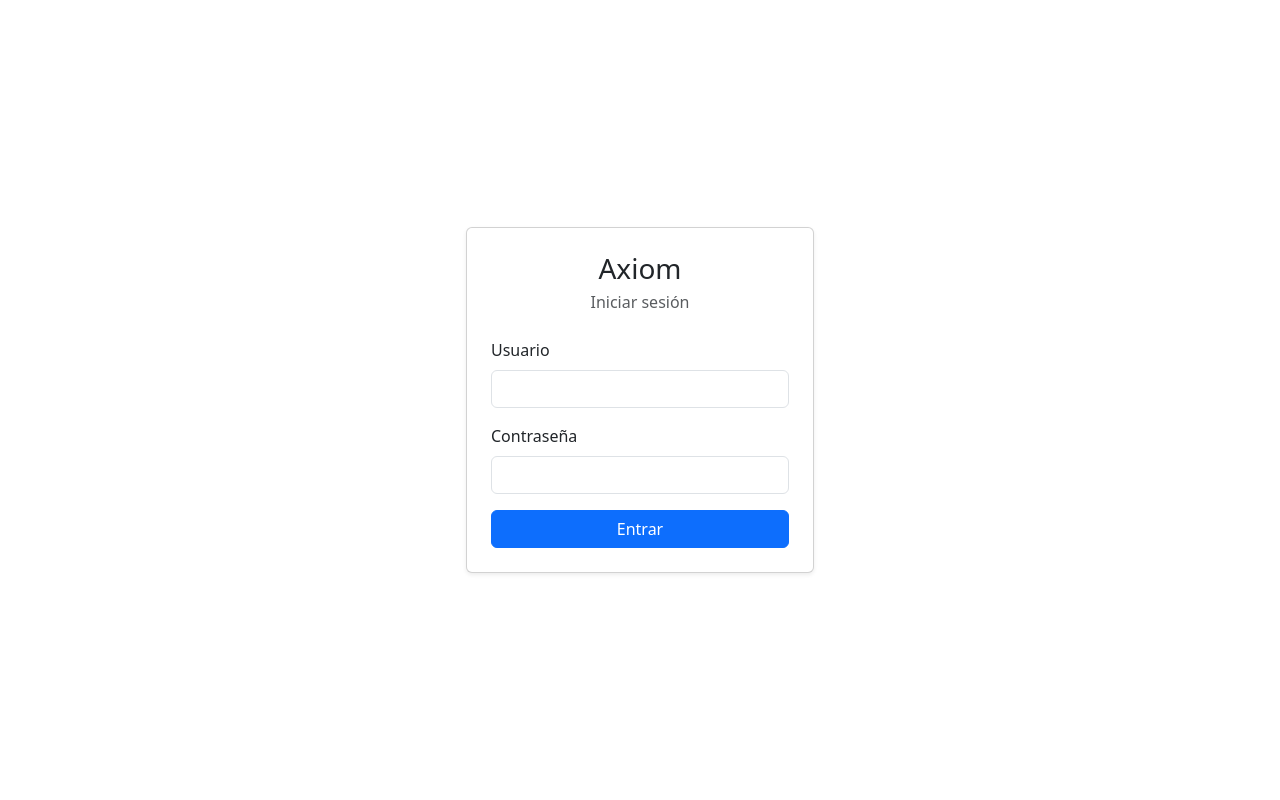
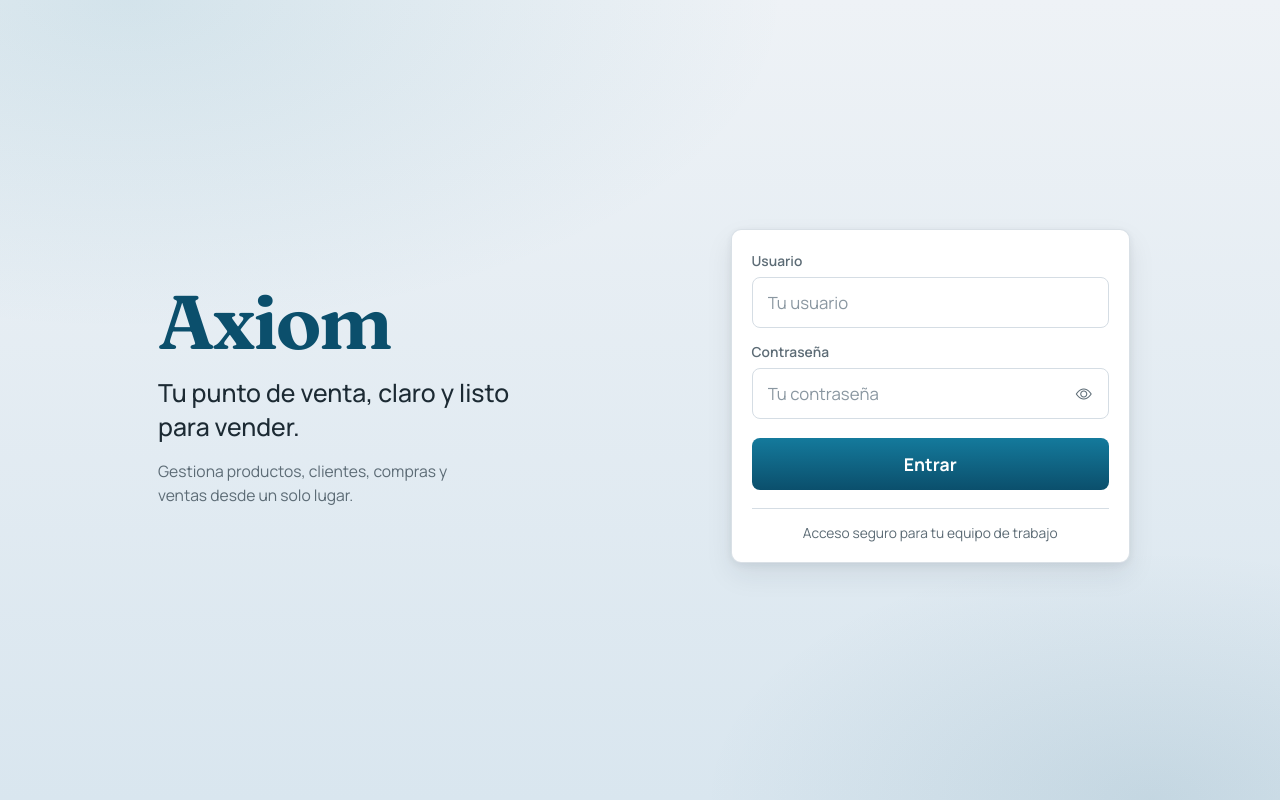
Before and after one commit to octavio0046/AxiomWeb, an Angular app: page /login in a window 1280 px wide. Built offline with nearby package versions, Linux system fonts and the light colour scheme.

Commit message:
[ADD]: login style

```diff
--- a/src/app/pages/login/login.html
+++ b/src/app/pages/login/login.html
@@ -1,39 +1,58 @@
-<div class="container min-vh-100 d-flex align-items-center justify-content-center">
-  <div class="row justify-content-center w-100">
-    <div class="col-12 col-sm-8 col-md-5 col-lg-4">
-      <div class="card shadow-sm">
-        <div class="card-body p-4">
-          <h1 class="h3 text-center mb-1">Axiom</h1>
-          <p class="text-center text-muted mb-4">Iniciar sesión</p>
+<div class="login-page">
+  <div class="login-shell">
+    <section class="login-brand" aria-label="Axiom">
+      <h1 class="login-brand__name">Axiom</h1>
+      <p class="login-brand__tagline">Tu punto de venta, claro y listo para vender.</p>
+      <p class="login-brand__note">
+        Gestiona productos, clientes, compras y ventas desde un solo lugar.
+      </p>
+    </section>
+
+    <section class="login-card" aria-label="Iniciar sesión">
+      <h2 class="login-card__title">Axiom</h2>
 
       @if (error()) {
-            <div class="alert alert-danger py-2" role="alert">{{ error() }}</div>
+        <div class="login-alert" role="alert">{{ error() }}</div>
       }
 
       <form [formGroup]="form" (ngSubmit)="submit()">
-            <div class="mb-3">
-              <label class="form-label" for="username">Usuario</label>
+        <div class="login-field">
+          <label for="username">Usuario</label>
           <input
             id="username"
             type="text"
-                class="form-control"
+            class="login-input"
+            [class.is-invalid]="form.controls.username.touched && form.controls.username.invalid"
             formControlName="username"
             autocomplete="username"
+            placeholder="Tu usuario"
           />
         </div>
 
-            <div class="mb-3">
-              <label class="form-label" for="password">Contraseña</label>
+        <div class="login-field">
+          <label for="password">Contraseña</label>
+          <div class="login-password">
             <input
               id="password"
-                type="password"
-                class="form-control"
+              [type]="showPassword() ? 'text' : 'password'"
+              class="login-input"
+              [class.is-invalid]="form.controls.password.touched && form.controls.password.invalid"
               formControlName="password"
               autocomplete="current-password"
+              placeholder="Tu contraseña"
             />
+            <button
+              type="button"
+              class="login-password__toggle"
+              (click)="togglePassword()"
+              [attr.aria-label]="showPassword() ? 'Ocultar contraseña' : 'Mostrar contraseña'"
+            >
+              <i class="bi" [class.bi-eye]="!showPassword()" [class.bi-eye-slash]="showPassword()"></i>
+            </button>
+          </div>
         </div>
 
-            <button type="submit" class="btn btn-primary w-100" [disabled]="loading()">
+        <button type="submit" class="login-submit" [disabled]="loading()">
           @if (loading()) {
             Ingresando...
           } @else {
@@ -41,8 +60,9 @@
           }
         </button>
       </form>
+
+      <div class="login-divider" aria-hidden="true"></div>
+      <p class="login-footnote">Acceso seguro para tu equipo de trabajo</p>
+    </section>
   </div>
 </div>
-    </div>
-  </div>
-</div>
--- /dev/null
+++ b/src/app/pages/login/login.scss
@@ -0,0 +1,269 @@
+:host {
+  --login-bg: #eef2f6;
+  --login-bg-accent: #d9e6ef;
+  --login-brand: #0b4f6c;
+  --login-brand-soft: #147a9c;
+  --login-ink: #1c2a33;
+  --login-muted: #5c6b75;
+  --login-card: #ffffff;
+  --login-border: #d5dde4;
+  --login-focus: #0b4f6c;
+  --login-danger: #b42318;
+  --login-radius: 10px;
+  --login-shadow: 0 2px 8px rgba(28, 42, 51, 0.08), 0 12px 28px rgba(28, 42, 51, 0.08);
+
+  display: block;
+  min-height: 100vh;
+  font-family: 'Manrope', sans-serif;
+  color: var(--login-ink);
+  background:
+    radial-gradient(1200px 600px at 10% 0%, rgba(20, 122, 156, 0.12), transparent 55%),
+    radial-gradient(900px 500px at 90% 100%, rgba(11, 79, 108, 0.1), transparent 50%),
+    linear-gradient(180deg, var(--login-bg) 0%, var(--login-bg-accent) 100%);
+}
+
+.login-page {
+  min-height: 100vh;
+  display: grid;
+  place-items: center;
+  padding: 2rem 1.25rem 2.5rem;
+}
+
+.login-shell {
+  width: min(980px, 100%);
+  display: grid;
+  grid-template-columns: 1.15fr 0.85fr;
+  gap: 2.5rem;
+  align-items: center;
+}
+
+.login-brand {
+  padding-inline: 0.5rem 1rem;
+  animation: loginRise 0.7s ease both;
+}
+
+.login-brand__name {
+  margin: 0;
+  font-family: 'Fraunces', Georgia, serif;
+  font-size: clamp(3.4rem, 7vw, 4.75rem);
+  font-weight: 650;
+  letter-spacing: -0.03em;
+  line-height: 1;
+  color: var(--login-brand);
+}
+
+.login-brand__tagline {
+  margin: 1rem 0 0;
+  max-width: 26ch;
+  font-size: clamp(1.2rem, 2.4vw, 1.55rem);
+  font-weight: 500;
+  line-height: 1.35;
+  color: var(--login-ink);
+}
+
+.login-brand__note {
+  margin: 1rem 0 0;
+  max-width: 34ch;
+  font-size: 0.98rem;
+  line-height: 1.55;
+  color: var(--login-muted);
+}
+
+.login-card {
+  background: var(--login-card);
+  border: 1px solid rgba(213, 221, 228, 0.9);
+  border-radius: var(--login-radius);
+  box-shadow: var(--login-shadow);
+  padding: 1.35rem 1.25rem 1.15rem;
+  animation: loginRise 0.7s ease 0.12s both;
+}
+
+.login-card__title {
+  display: none;
+  margin: 0 0 1rem;
+  font-family: 'Fraunces', Georgia, serif;
+  font-size: 1.8rem;
+  font-weight: 650;
+  color: var(--login-brand);
+  text-align: center;
+}
+
+.login-alert {
+  margin-bottom: 0.9rem;
+  padding: 0.7rem 0.85rem;
+  border-radius: 8px;
+  border: 1px solid #f0b4ae;
+  background: #fff5f4;
+  color: var(--login-danger);
+  font-size: 0.92rem;
+  animation: loginShake 0.35s ease;
+}
+
+.login-field {
+  margin-bottom: 0.85rem;
+}
+
+.login-field label {
+  display: block;
+  margin-bottom: 0.35rem;
+  font-size: 0.86rem;
+  font-weight: 600;
+  color: var(--login-muted);
+}
+
+.login-input,
+.login-input:focus {
+  width: 100%;
+  border: 1px solid var(--login-border);
+  border-radius: 8px;
+  background: #fff;
+  color: var(--login-ink);
+  font-size: 1.05rem;
+  line-height: 1.3;
+  padding: 0.85rem 0.95rem;
+  outline: none;
+  transition: border-color 0.18s ease, box-shadow 0.18s ease;
+}
+
+.login-input::placeholder {
+  color: #8a97a1;
+}
+
+.login-input:focus {
+  border-color: var(--login-focus);
+  box-shadow: 0 0 0 3px rgba(11, 79, 108, 0.14);
+}
+
+.login-input.is-invalid {
+  border-color: #e07a72;
+}
+
+.login-password {
+  position: relative;
+}
+
+.login-password .login-input {
+  padding-right: 3rem;
+}
+
+.login-password__toggle {
+  position: absolute;
+  right: 0.45rem;
+  top: 50%;
+  transform: translateY(-50%);
+  border: 0;
+  background: transparent;
+  color: var(--login-muted);
+  width: 2.25rem;
+  height: 2.25rem;
+  border-radius: 6px;
+  display: grid;
+  place-items: center;
+  cursor: pointer;
+}
+
+.login-password__toggle:hover {
+  color: var(--login-brand);
+  background: rgba(11, 79, 108, 0.06);
+}
+
+.login-submit {
+  width: 100%;
+  margin-top: 0.35rem;
+  border: 0;
+  border-radius: 8px;
+  background: linear-gradient(180deg, var(--login-brand-soft) 0%, var(--login-brand) 100%);
+  color: #fff;
+  font-size: 1.1rem;
+  font-weight: 700;
+  padding: 0.8rem 1rem;
+  cursor: pointer;
+  transition: transform 0.15s ease, filter 0.15s ease, opacity 0.15s ease;
+}
+
+.login-submit:hover:not(:disabled) {
+  filter: brightness(1.05);
+  transform: translateY(-1px);
+}
+
+.login-submit:active:not(:disabled) {
+  transform: translateY(0);
+}
+
+.login-submit:disabled {
+  opacity: 0.72;
+  cursor: wait;
+}
+
+.login-divider {
+  height: 1px;
+  margin: 1.1rem 0 0.9rem;
+  background: var(--login-border);
+}
+
+.login-footnote {
+  margin: 0;
+  text-align: center;
+  font-size: 0.86rem;
+  color: var(--login-muted);
+}
+
+@keyframes loginRise {
+  from {
+    opacity: 0;
+    transform: translateY(14px);
+  }
+  to {
+    opacity: 1;
+    transform: translateY(0);
+  }
+}
+
+@keyframes loginShake {
+  0%,
+  100% {
+    transform: translateX(0);
+  }
+  25% {
+    transform: translateX(-4px);
+  }
+  75% {
+    transform: translateX(4px);
+  }
+}
+
+@media (max-width: 900px) {
+  .login-shell {
+    grid-template-columns: 1fr;
+    gap: 1.5rem;
+    max-width: 430px;
+  }
+
+  .login-brand {
+    text-align: center;
+    padding-inline: 0;
+  }
+
+  .login-brand__tagline,
+  .login-brand__note {
+    margin-inline: auto;
+  }
+
+  .login-brand__name {
+    font-size: clamp(2.8rem, 12vw, 3.4rem);
+  }
+
+  .login-card__title {
+    display: block;
+  }
+}
+
+@media (prefers-reduced-motion: reduce) {
+  .login-brand,
+  .login-card,
+  .login-alert,
+  .login-submit {
+    animation: none !important;
+    transition: none !important;
+  }
+}
--- a/src/app/pages/login/login.ts
+++ b/src/app/pages/login/login.ts
@@ -8,6 +8,7 @@ import { AuthService } from '../../core/services/auth.service';
   selector: 'app-login',
   imports: [ReactiveFormsModule],
   templateUrl: './login.html',
+  styleUrl: './login.scss',
 })
 export class Login {
   private readonly fb = inject(FormBuilder);
@@ -16,11 +17,16 @@ export class Login {
 
   protected readonly error = signal('');
   protected readonly loading = signal(false);
+  protected readonly showPassword = signal(false);
 
   protected readonly form = this.fb.nonNullable.group({
     username: ['', Validators.required],
     password: ['', Validators.required],
   });
+
+  togglePassword(): void {
+    this.showPassword.update((value) => !value);
+  }
 
   submit(): void {
     if (this.form.invalid) {
--- a/src/index.html
+++ b/src/index.html
@@ -6,6 +6,12 @@
   <base href="/">
   <meta name="viewport" content="width=device-width, initial-scale=1">
   <link rel="icon" type="image/x-icon" href="favicon.ico">
+  <link rel="preconnect" href="https://fonts.googleapis.com">
+  <link rel="preconnect" href="https://fonts.gstatic.com" crossorigin>
+  <link
+    href="https://fonts.googleapis.com/css2?family=Fraunces:opsz,wght@9..144,550;9..144,650&family=Manrope:wght@400;500;600;700&display=swap"
+    rel="stylesheet"
+  >
 </head>
 <body>
   <app-root></app-root>
```
Lines whose indentation alone changed are shown as unchanged.
